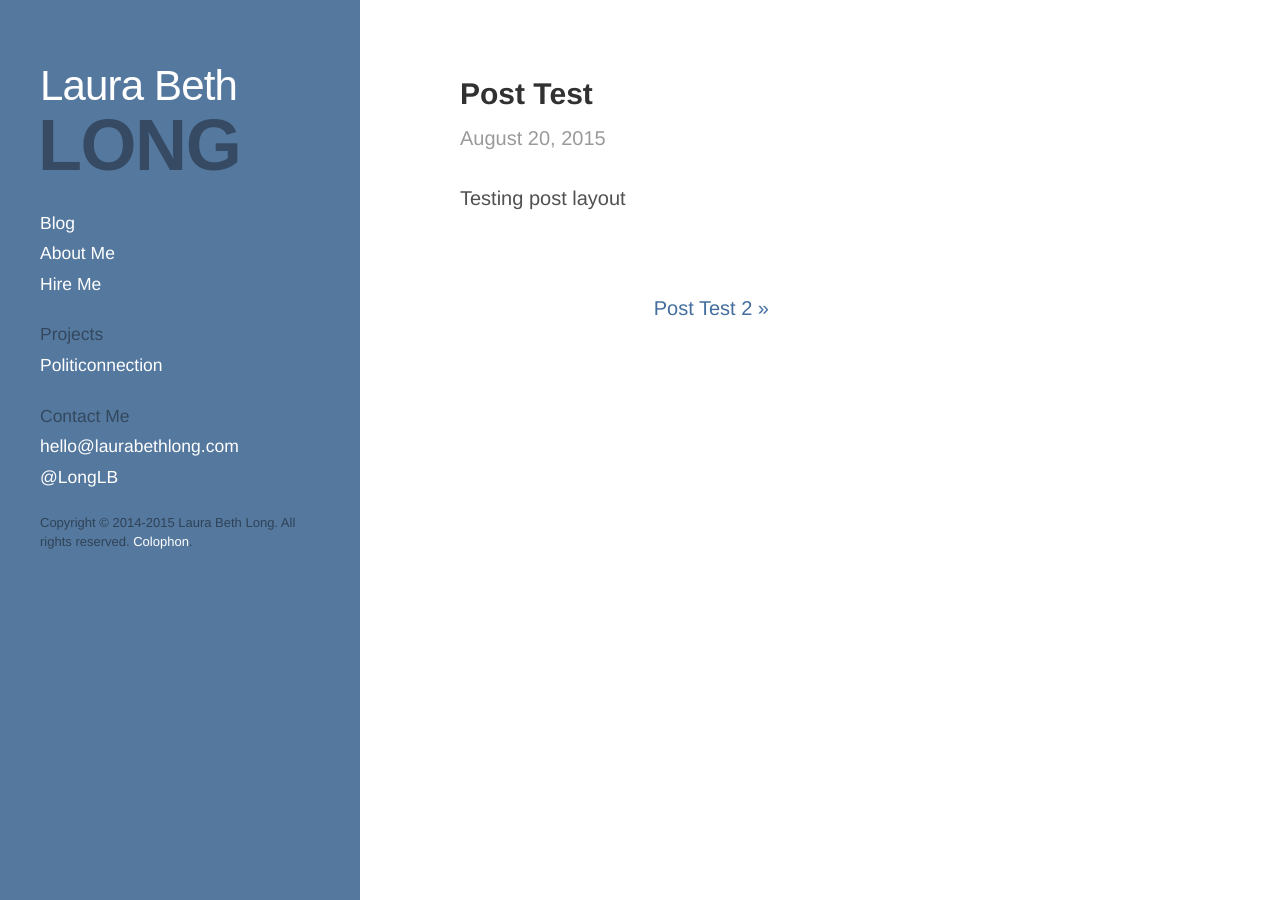
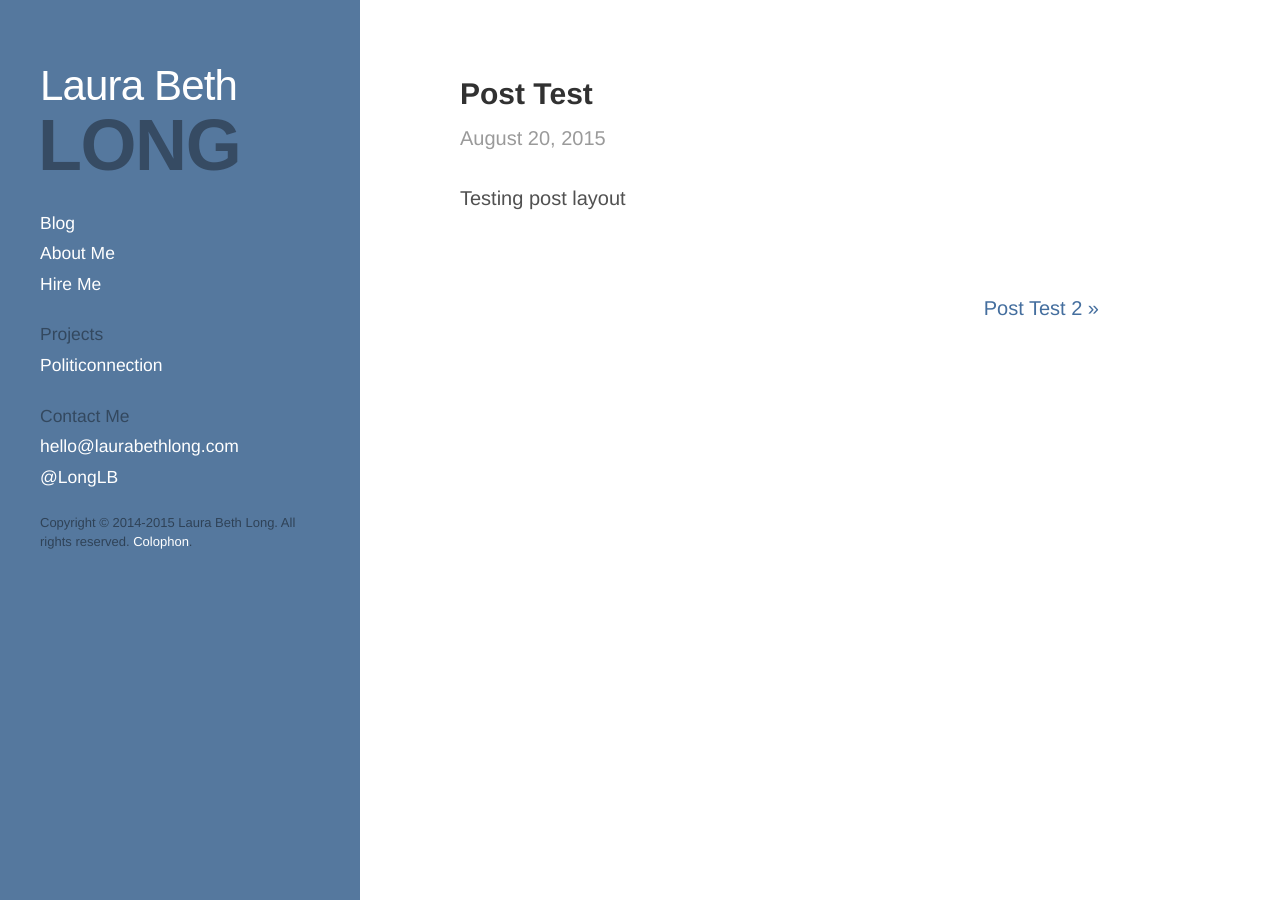
Before and after one commit to LauraBethLong/tttt, a Jekyll site: the page built from _posts/2015-08-20-post-test.md, in a window 1280 px wide. Built offline with Jekyll 4.4.1, drawn with Linux system fonts in a browser that asks for light colours; some web fonts are replaced.

Commit message:
Update post.html
adding spans - without them, the next page isn't on the right, but on the left because there's nothing pushing it over

```diff
--- a/_layouts/post.html
+++ b/_layouts/post.html
@@ -11,8 +11,12 @@ layout: default
 <div class="pagination">
   {% if page.next.url %}
     <a class="pagination-item older" href="{{page.next.url}}">&laquo; {{page.next.title}}</a>
+    {% else %}
+    <span class="pagination-item older">&nbsp;</span>
   {% endif %}
   {% if page.previous.url %}
     <a class="pagination-item newer" href="{{page.previous.url}}">{{page.previous.title}} &raquo;</a>
+    {% else %}
+    <span class="pagination-item older">&nbsp;</span>
   {% endif %}
 </div>
```
